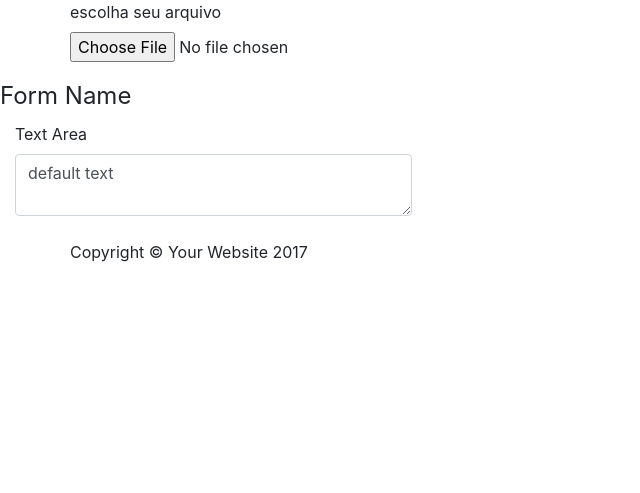
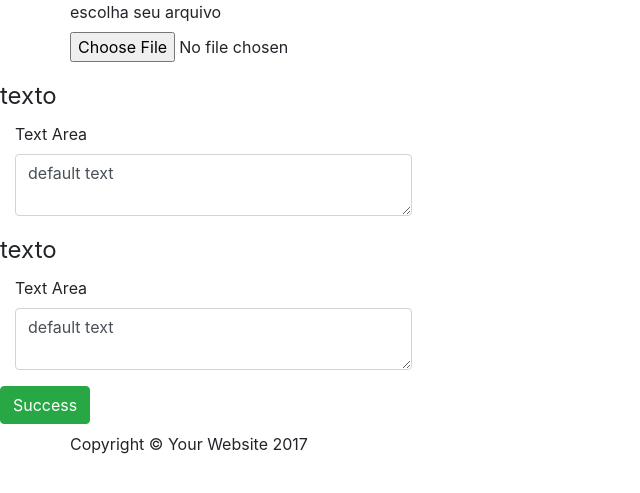
Before and after one commit to deborapo/DOESolidariedade, a Flask app: page /editar in a window 1280 px wide. Shown: the part 56-549 px from the top of the page, without its empty margins (0-640 px from the left). Run offline with Flask 2, Linux system fonts and the light colour scheme; some libraries are stand-ins or nearby versions.

Commit message:
perssonalizando o index

```diff
--- a/templates/cadastro.html
+++ b/templates/cadastro.html
@@ -20,7 +20,7 @@
                 <!-- Text input-->
                 <div class="form-row">
                     <div class="form-group col-md-3">
-                     <label for="inputCity"><h5>Razão Social :</h5></label>
+                     <label for="inputCity"><h5>Razão Social :</h5> </label>
                       <input type="text"  id="inputCidade"  placeholder="nome" class="form-control input-md" required="">
                     </div>
                     <div class="form-group col-md-3">
--- a/templates/editar.html
+++ b/templates/editar.html
@@ -4,6 +4,7 @@
 
 {% block conteudo %}
     <div class="container">
+
         <div class="row">
 
             <form>
@@ -13,12 +14,13 @@
                 </div>
             </form>
         </div>
+
     </div>
     <form class="form-horizontal">
         <fieldset>
 
             <!-- Form Name -->
-            <legend>Form Name</legend>
+            <legend>texto</legend>
 
             <!-- Textarea -->
             <div class="form-group">
@@ -30,5 +32,25 @@
 
         </fieldset>
     </form>
+    <form class="form-horizontal">
+
+        <fieldset>
+
+            <!-- Form Name -->
+            <legend>texto</legend>
+
+            <!-- Textarea -->
+            <div class="form-group">
+                <label class="col-md-4 control-label" for="textarea">Text Area</label>
+                <div class="col-md-4">
+                    <textarea class="form-control" id="textarea" name="textarea">default text</textarea>
+                </div>
+            </div>
+
+
+        </fieldset>
+
+    </form>
+    <button type="button" class="btn btn-success">Success</button>
 
 {% endblock %}
```
Also changed, not shown: templates/base.html (indentation only).
